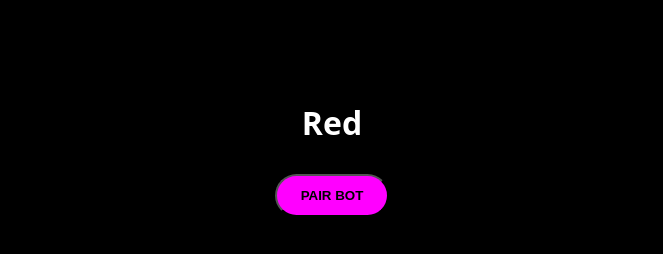
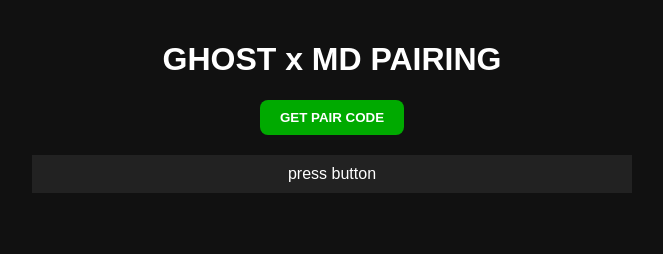
Before and after one commit to darknessfreenetsquad/DFS, a website: page home.html in a window 1280 px wide. Shown: the whole page, without its empty margins (308-971 px from the left). Drawn offline with Linux system fonts and the light colour scheme.

Commit message:
Update home.html

```diff
--- a/home.html
+++ b/home.html
@@ -1,10 +1,12 @@
 <!doctype html><meta charset="utf-8"><title>GHOST x MD</title>
 <style>
-body{margin:0;background:#000;color:#fff;font-family:system-ui}
-.wrap{display:flex;flex-direction:column;align-items:center;padding-top:10vh}
-.btn{background:#f0f;color:#000;padding:12px 24px;border-radius:24px;font-weight:700;margin:8px}
+body{margin:0;background:#111;color:#fff;font-family:Arial,sans-serif}
+.container{max-width:600px;margin:auto;padding:20px;text-align:center}
+button{padding:10px 20px;border:none;border-radius:8px;background:#0a0;color:#fff;font-weight:bold}
+#code{margin-top:20px;padding:10px;background:#222;word-break:break-all}
 </style>
-<div class="wrap" id="menu">
-<h1>Red</h1>
-<button class="btn" onclick="fetch('/qr').then(r=>r.json()).then(j=>alert(j.qr||'waiting'))">PAIR BOT</button>
+<div class="container">
+<h1>GHOST x MD PAIRING</h1>
+<button onclick="fetch('/qr').then(r=>r.json()).then(j=>document.getElementById('code').textContent=j.qr||'waiting')">GET PAIR CODE</button>
+<div id="code">press button</div>
 </div>
```
